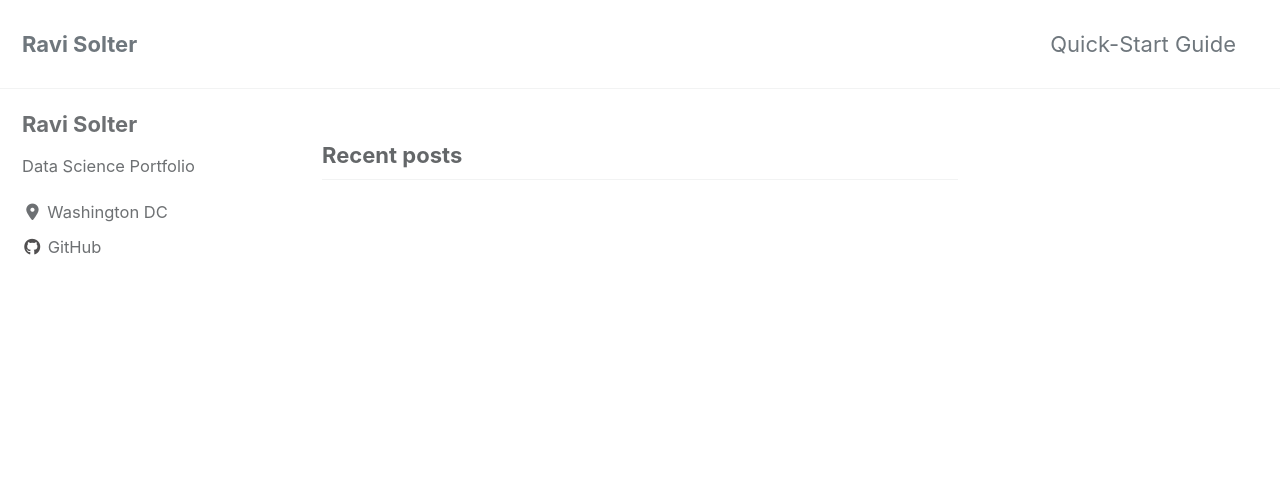
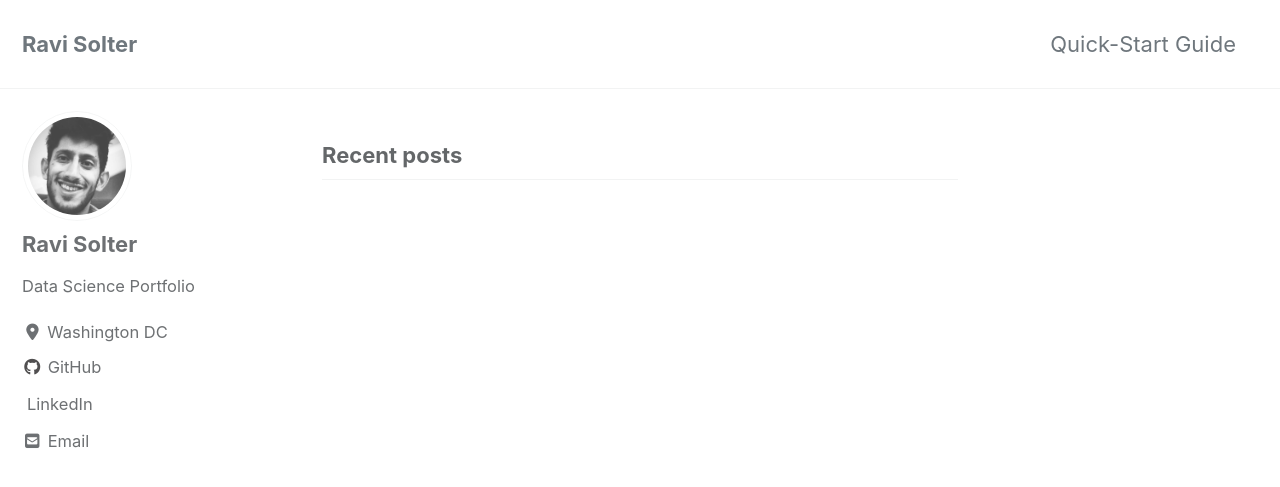
Before and after one commit to rsolter/rsolter.github.io, a Jekyll site: the page built from index.html, in a window 1280 px wide and 900 px high. Shown: the top 487 px of the window. Built offline with Jekyll 4.4.1, drawn with Linux system fonts in a browser that asks for light colours; cached includes are drawn as plain includes; nearby versions of some CDN libraries; the list of posts is cut into pages by our own code.

Commit message:
added images

```diff
--- a/_config.yml
+++ b/_config.yml
@@ -94,10 +94,10 @@ analytics:
 # Site Author
 author:
   name             : "Ravi Solter"
-  avatar           : # path of avatar image, e.g. "/assets/images/bio-photo.jpg"
+  avatar           : "/assets/images/bio-photo.png"
   bio              : "Data Science Portfolio"
   location         : "Washington DC"
-  email            :
+  email            : ravisolter@gmail.com
   links:
   #  - label: "Email"
   #    icon: "fas fa-fw fa-envelope-square"
@@ -105,6 +105,9 @@ author:
     - label: "GitHub"
       icon: "fab fa-fw fa-github"
       url: "https://github.com/rsolter"
+    - label: "LinkedIn"
+      icon: "/assets/images/linkedin_icon.png"
+      url: "https://www.linkedin.com/in/rsolter/"
 
 # Site Footer
 footer:
```
Also changed, not shown: assets/images/bio-photo.png (added), assets/images/linkedin_icon.png (added), 1 other file.
